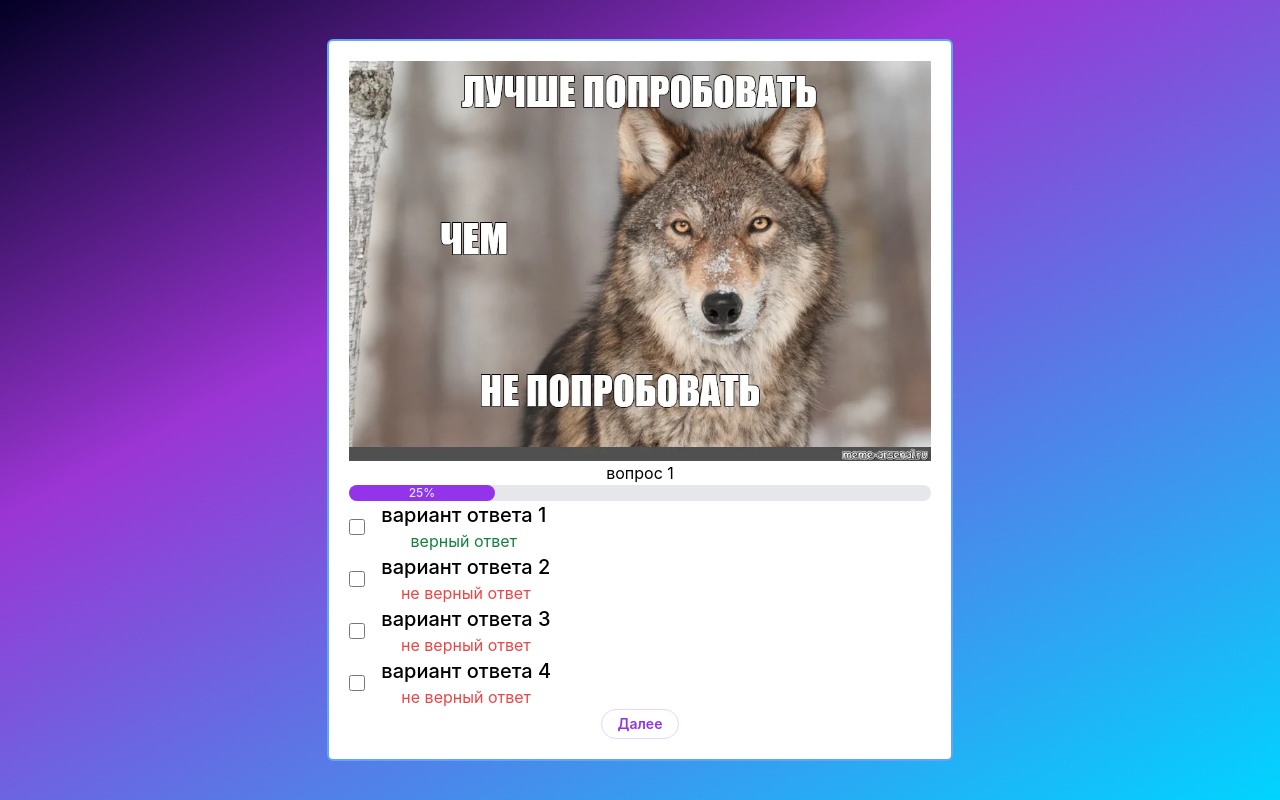
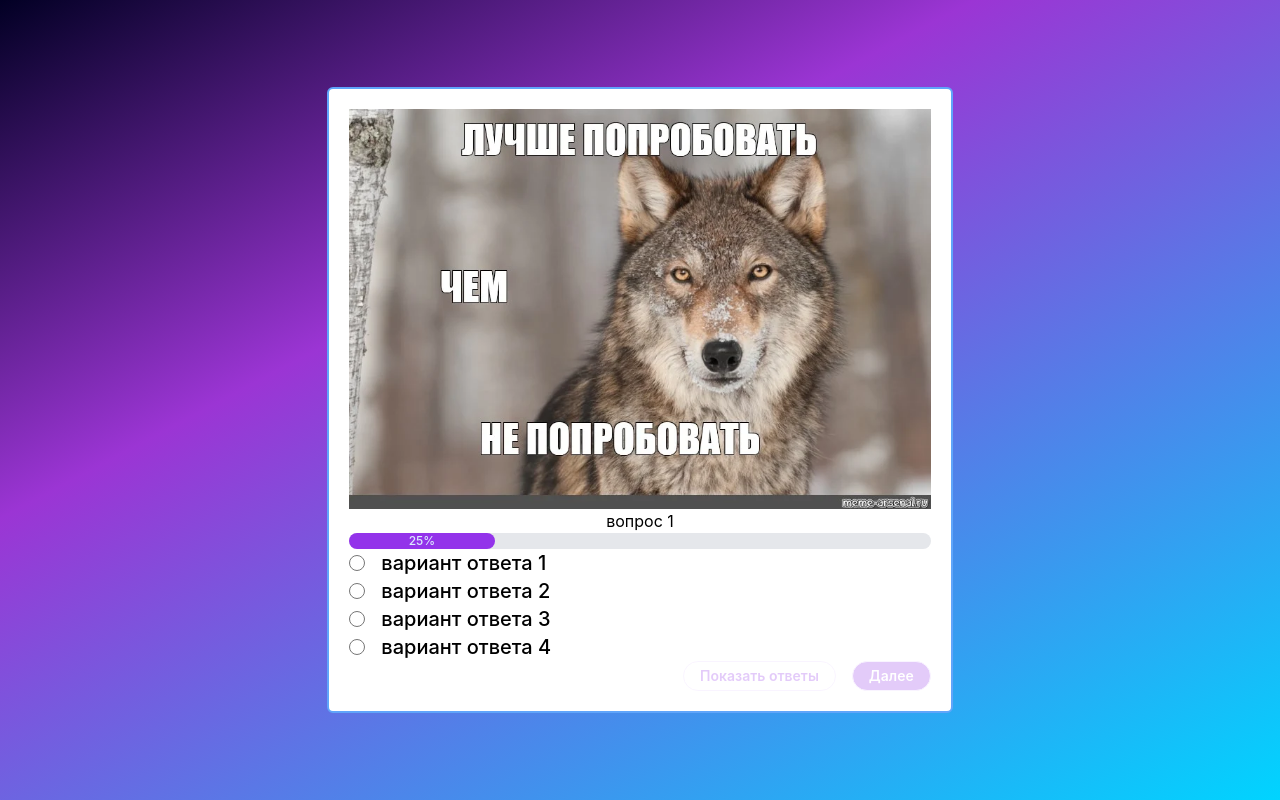
Before and after one commit to OrangeRaccoonAlex/German_project, a Vue app: page /questions in a window 1280 px wide. Built offline with nearby package versions, Linux system fonts and the light colour scheme.

Commit message:
feat: черной вариант валидации

```diff
--- a/src/components/Card.vue
+++ b/src/components/Card.vue
@@ -1,5 +1,5 @@
 <template>
-  <div v-for="(card, index) in answers.card" :key="index">
+  <div v-for="(card, index) in questionsData.card" :key="index">
     <div v-if="index === currentIndex">
       <div>
         <img alt="ебаная картинка" style="height: 400px" :src="card.img">
@@ -18,23 +18,25 @@
       </div>
 
       <div v-for="answer in card.answers" :key="answer.id" class="flex items-center">
-        <!-- TODO не работают стили на чек-бокс-->
+        <!-- TODO не работают стили на радио-кнопку-->
         <input
-            type="checkbox"
+            :value="answer.correct"
+            v-model="answerChecked"
+            name="answersRadio"
+            type="radio"
             class="w-4 h-4 text-blue-600 bg-gray-100 border-gray-300 rounded"
         />
         <div class="pl-4">
           <p class="text-xl font-medium text-black">{{ answer.answer }}</p>
-          <p class="text-green-700" v-if="answer.correct">верный ответ</p>
-          <p class="text-red-500" v-if="!answer.correct">не верный ответ</p>
+          <p class="text-green-700" v-if="correctAnswer && currentAnswerId === answer.id">верный ответ</p>
         </div>
       </div>
     </div>
   </div>
-  <button
-      v-if="isLastQuestion"
-      class="px-4
+  <div class="flex justify-end">
+    <button class="px-4
                    py-1
+                   mr-4
                    text-sm
                    text-purple-600
                    font-semibold
@@ -42,8 +44,31 @@
                    border
                    border-purple-200
                    hover:text-white
-             hover:bg-purple-600
-             hover:border-transparent"
+                   hover:bg-purple-400
+                   duration-300
+                   hover:border-transparent
+                   disabled:opacity-25"
+            :disabled="answerChecked === null"
+            @click="showCorrectAnswer"
+    >
+      Показать ответы
+    </button>
+    <button
+        v-if="isLastQuestion"
+        :disabled="!correctAnswer"
+        class="px-4
+               py-1
+               text-sm
+               bg-purple-600
+               text-white
+               font-semibold
+               rounded-full
+               border
+               border-purple-200
+               hover:bg-purple-900
+               hover:border-transparent
+               duration-300
+               disabled:opacity-25"
         @click="nextQuestion"
     >
       Далее
@@ -62,34 +87,47 @@
         Завершить
       </button>
     </RouterLink>
-
+  </div>
 </template>
 
 <script setup lang="ts">
-import answers from '../../data/answers.json'
-import {computed, ref} from "vue";
+import questionsData from '../../data/questionsData.json'
+import { computed, ref } from "vue";
 
 let currentIndex = ref(0)
-let progress = (Math.floor(currentIndex.value + 1) * 100) / answers.card.length;
+let correctAnswer = ref(false)
+let currentAnswerId = ref(0)
+let answerChecked = ref(null)
+let progress = (Math.floor(currentIndex.value + 1) * 100) / questionsData.card.length;
 
 let stepCounter = ():number => {
   return currentIndex.value++
 }
 
-const isLastQuestion = computed(() => {
-  return currentIndex.value + 1 !== answers.card.length;
-})
-
 let progressBarStep = ():number => {
   if(progress < 100) {
-    progress = (Math.floor(currentIndex.value + 1) * 100) / answers.card.length;
+    progress = (Math.floor(currentIndex.value + 1) * 100) / questionsData.card.length;
   }
   return 100;
 }
 
+const showCorrectAnswer = () => {
+  let currentQuestion =  questionsData.card[currentIndex.value]
+  let currentCorrectAnswer = currentQuestion.answers.find(item => item.correct === true)
+  // TODO поправить костыль
+  correctAnswer.value = currentCorrectAnswer!.correct
+  currentAnswerId.value = currentCorrectAnswer!.id
+}
+
+const isLastQuestion = computed(() => {
+  return currentIndex.value + 1 !== questionsData.card.length;
+})
+
 function nextQuestion(): void {
   stepCounter()
   progressBarStep()
+  correctAnswer.value = false
+  currentAnswerId.value = 0
 }
 
 </script>
```
Also changed, not shown: data/questionsData.json (renamed from data/answers.json). Lines whose indentation alone changed are shown as unchanged.
